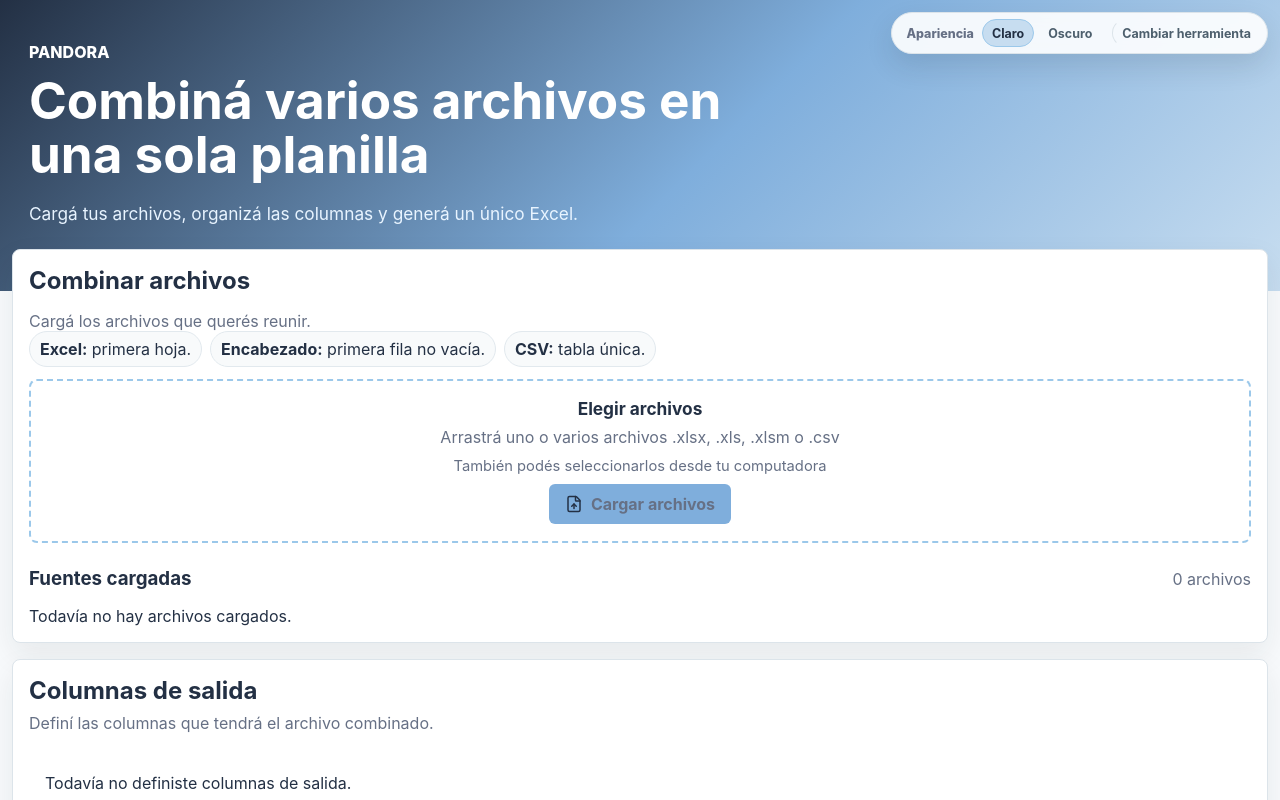
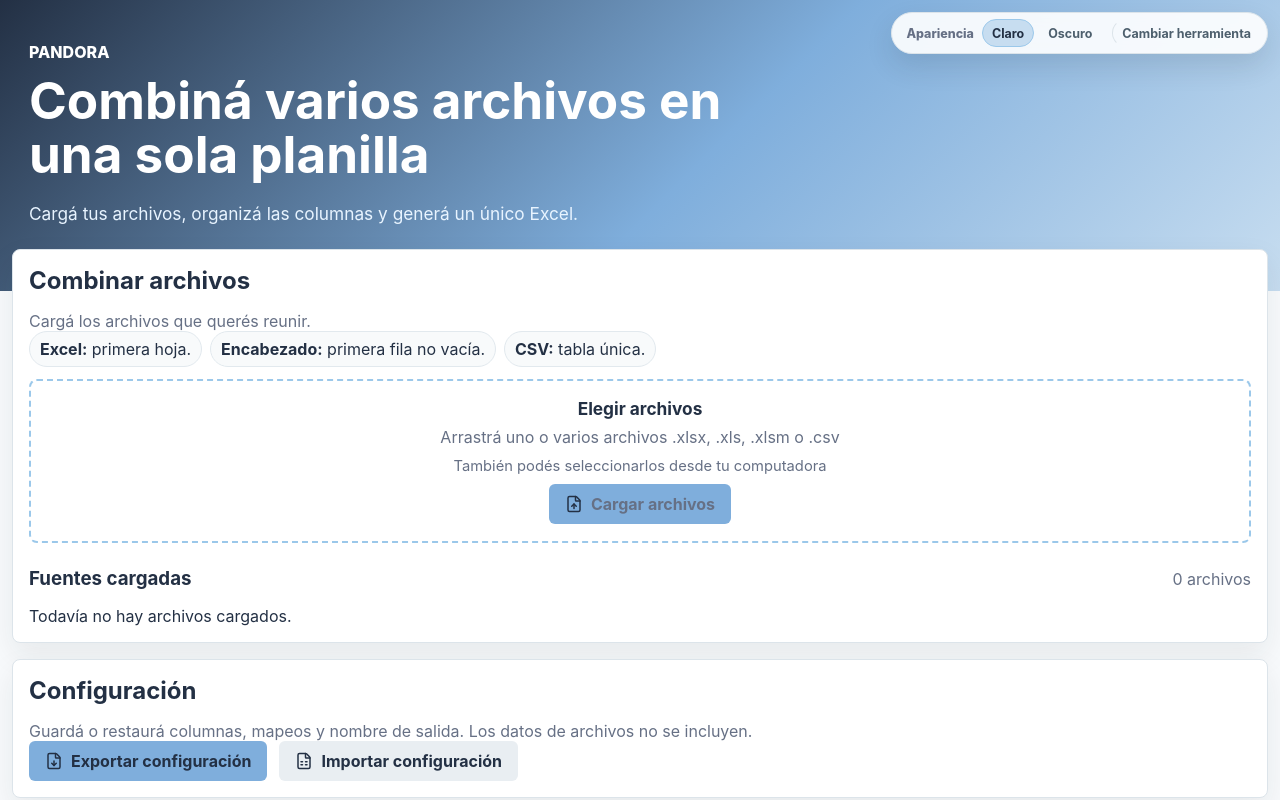
Before and after one commit to MiltonBarraza/Pandora, a React (Vite) app: page / in a window 1280 px wide. Both pictures are taken after a click on the button "Combinar archivos". Shown: the top 800 px of the page. Built offline with nearby package versions, Linux system fonts and the light colour scheme.

Commit message:
Add combine settings import export UI

```diff
--- /dev/null
+++ b/src/components/CombineWizard/CombineSettingsActions.tsx
@@ -0,0 +1,117 @@
+import { useRef, useState } from 'react';
+import {
+  applyCombineSettingsSnapshot,
+  createCombineSettingsSnapshot,
+  parseCombineSettingsSnapshotJson,
+  type AppliedCombineSettings,
+  type CombineSettingsSnapshot,
+} from '../../domain/combine/combineSettings';
+import type { CombineColumnMapping, CombineOutputColumn, CombineSource } from '../../types/combine';
+import { ActionButton } from '../ui/ActionButton/ActionButton';
+import { ConfirmDialog } from '../ui/ConfirmDialog/ConfirmDialog';
+
+type CombineSettingsActionsProps = {
+  sources: CombineSource[];
+  outputColumns: CombineOutputColumn[];
+  mappings: CombineColumnMapping[];
+  outputFileName: string;
+  onApplySettings: (settings: AppliedCombineSettings) => void;
+};
+
+export function CombineSettingsActions({
+  sources,
+  outputColumns,
+  mappings,
+  outputFileName,
+  onApplySettings,
+}: CombineSettingsActionsProps) {
+  const inputRef = useRef<HTMLInputElement | null>(null);
+  const [pendingSnapshot, setPendingSnapshot] = useState<CombineSettingsSnapshot | null>(null);
+  const [importError, setImportError] = useState('');
+  const [warnings, setWarnings] = useState<string[]>([]);
+
+  const exportSettings = () => {
+    const snapshot = createCombineSettingsSnapshot({ sources, outputColumns, mappings, outputFileName });
+    const blob = new Blob([JSON.stringify(snapshot, null, 2)], { type: 'application/json' });
+    const url = URL.createObjectURL(blob);
+    const anchor = document.createElement('a');
+    anchor.href = url;
+    anchor.download = 'configuracion-combine.json';
+    anchor.click();
+    URL.revokeObjectURL(url);
+  };
+
+  const applySnapshot = (snapshot: CombineSettingsSnapshot) => {
+    const result = applyCombineSettingsSnapshot({ snapshot, sources });
+    onApplySettings(result);
+    setWarnings(result.warnings);
+    setImportError('');
+    setPendingSnapshot(null);
+  };
+
+  const importSettings = async (file: File | undefined) => {
+    if (!file) {
+      return;
+    }
+    let text: string;
+    try {
+      text = await file.text();
+    } catch {
+      setImportError('No se pudo leer el archivo de configuración.');
+      setWarnings([]);
+      return;
+    }
+    const parsed = parseCombineSettingsSnapshotJson(text);
+    if (!parsed.ok) {
+      setImportError(parsed.error);
+      setWarnings([]);
+      return;
+    }
+
+    setImportError('');
+    if (outputColumns.length > 0 || mappings.length > 0) {
+      setPendingSnapshot(parsed.snapshot);
+      return;
+    }
+    applySnapshot(parsed.snapshot);
+  };
+
+  return (
+    <section className="panel">
+      <ConfirmDialog
+        open={Boolean(pendingSnapshot)}
+        title="Importar configuración"
+        message="Se reemplazarán las columnas de salida y los mapeos actuales."
+        cancelLabel="Cancelar"
+        confirmLabel="Importar configuración"
+        onCancel={() => setPendingSnapshot(null)}
+        onConfirm={() => pendingSnapshot && applySnapshot(pendingSnapshot)}
+      />
+      <h2>Configuración</h2>
+      <p className="muted combineSettingsDescription">
+        Guardá o restaurá columnas, mapeos y nombre de salida. Los datos de archivos no se incluyen.
+      </p>
+      <input
+        ref={inputRef}
+        className="combineSettingsFileInput"
+        type="file"
+        accept="application/json,.json"
+        tabIndex={-1}
+        onChange={(event) => {
+          void importSettings(event.target.files?.[0]);
+          event.target.value = '';
+        }}
+      />
+      <div className="actions">
+        <ActionButton action="export" onClick={exportSettings}>Exportar configuración</ActionButton>
+        <ActionButton action="import" variant="secondary" onClick={() => inputRef.current?.click()}>
+          Importar configuración
+        </ActionButton>
+      </div>
+      {importError ? <p className="errorText combineSettingsMessage">{importError}</p> : null}
+      {warnings.map((warning) => (
+        <p key={warning} className="combineColumnWarning combineSettingsMessage">{warning}</p>
+      ))}
+    </section>
+  );
+}
--- a/src/components/CombineWizard/CombineWizard.tsx
+++ b/src/components/CombineWizard/CombineWizard.tsx
@@ -1,6 +1,7 @@
 import { useEffect, useMemo, useRef, useState, type ReactNode } from 'react';
 import { buildCombinedRows } from '../../domain/combine/buildCombinedRows';
 import { reapplyCombineMappings } from '../../domain/combine/combineColumnMappings';
+import type { AppliedCombineSettings } from '../../domain/combine/combineSettings';
 import { readCombineSource } from '../../domain/combine/readCombineSource';
 import { reconcileCombineMappings } from '../../domain/combine/reconcileCombineMappings';
 import type { CombineColumnMapping, CombineOutputColumn, CombineSource } from '../../types/combine';
@@ -9,6 +10,7 @@ import { CombinedRowsPreview } from './CombinedRowsPreview';
 import { CombineExportActions } from './CombineExportActions';
 import { CombineMappingsEditor } from './CombineMappingsEditor';
 import { CombineOutputColumns } from './CombineOutputColumns';
+import { CombineSettingsActions } from './CombineSettingsActions';
 import { MultipleFileUploader } from './MultipleFileUploader';
 
 type CombineWizardProps = {
@@ -20,6 +22,7 @@ export function CombineWizard({ appearanceToolbar, onStatePresenceChange }: Comb
   const [sources, setSources] = useState<CombineSource[]>([]);
   const [outputColumns, setOutputColumns] = useState<CombineOutputColumn[]>([]);
   const [mappings, setMappings] = useState<CombineColumnMapping[]>([]);
+  const [outputFileName, setOutputFileName] = useState('Archivo combinado');
   const [readErrors, setReadErrors] = useState<CombineReadError[]>([]);
   const [isReading, setIsReading] = useState(false);
   const nextSourceIndexRef = useRef(0);
@@ -34,9 +37,18 @@ export function CombineWizard({ appearanceToolbar, onStatePresenceChange }: Comb
 
   useEffect(() => {
     onStatePresenceChange?.(
-      sources.length > 0 || outputColumns.length > 0 || mappings.length > 0,
+      sources.length > 0
+        || outputColumns.length > 0
+        || mappings.length > 0
+        || outputFileName !== 'Archivo combinado',
     );
-  }, [sources.length, outputColumns.length, mappings.length, onStatePresenceChange]);
+  }, [sources.length, outputColumns.length, mappings.length, outputFileName, onStatePresenceChange]);
+
+  const applySettings = (settings: AppliedCombineSettings) => {
+    setOutputColumns(settings.outputColumns);
+    setMappings(settings.mappings);
+    setOutputFileName(settings.outputFileName);
+  };
 
   const combinedRows = useMemo(() => buildCombinedRows({
     sources,
@@ -135,6 +147,13 @@ export function CombineWizard({ appearanceToolbar, onStatePresenceChange }: Comb
             </div>
           )}
         </section>
+        <CombineSettingsActions
+          sources={sources}
+          outputColumns={outputColumns}
+          mappings={mappings}
+          outputFileName={outputFileName}
+          onApplySettings={applySettings}
+        />
         <CombineOutputColumns
           sources={sources}
           outputColumns={outputColumns}
@@ -168,6 +187,8 @@ export function CombineWizard({ appearanceToolbar, onStatePresenceChange }: Comb
           outputColumns={outputColumns}
           mappings={mappings}
           combinedRows={combinedRows}
+          outputFileName={outputFileName}
+          onOutputFileNameChange={setOutputFileName}
         />
       </div>
     </main>
--- a/src/domain/combine/combineSettings.ts
+++ b/src/domain/combine/combineSettings.ts
@@ -52,7 +52,12 @@ export type AppliedCombineSettings = {
   outputFileName: string;
   outputColumns: CombineOutputColumn[];
   mappings: CombineColumnMapping[];
+  warnings: string[];
 };
+
+export type ParseCombineSettingsSnapshotResult =
+  | { ok: true; snapshot: CombineSettingsSnapshot }
+  | { ok: false; error: string };
 
 export function createCombineSettingsSnapshot({
   sources,
@@ -100,10 +105,26 @@ export function applyCombineSettingsSnapshot({
   snapshot,
   sources,
 }: ApplyCombineSettingsSnapshotInput): AppliedCombineSettings {
+  const warnings: string[] = [];
   const outputColumns = [...snapshot.outputColumns]
     .sort((left, right) => left.index - right.index)
     .map(({ id, name }) => ({ id, name }));
   const savedSources = matchSavedSources(snapshot.sourceMappings, sources);
+  if (sources.length === 0 && snapshot.sourceMappings.length > 0) {
+    warnings.push('Para restaurar mapeos, cargá los archivos correspondientes y volvé a importar la configuración.');
+  } else {
+    savedSources.forEach((savedSource, index) => {
+      if (!savedSource) {
+        warnings.push(`No se encontró configuración para ${sources[index].fileName}; se aplicó automapeo.`);
+      }
+    });
+    const matchedSavedSources = new Set(savedSources.filter(Boolean));
+    snapshot.sourceMappings.forEach((savedSource) => {
+      if (!matchedSavedSources.has(savedSource)) {
+        warnings.push(`No está cargada la fuente ${savedSource.fileName}; sus mapeos no se aplicaron.`);
+      }
+    });
+  }
   const initialMappings = buildInitialCombineMappings(sources, outputColumns);
   const initialByPair = new Map(
     initialMappings.map((mapping) => [mappingKey(mapping.sourceId, mapping.outputColumnId), mapping]),
@@ -128,6 +149,11 @@ export function applyCombineSettingsSnapshot({
       const sourceColumn = savedMapping.sourceColumnId === null
         ? undefined
         : resolveSavedSourceColumn(source.columns, savedMapping);
+      if (savedMapping.sourceColumnId !== null && !sourceColumn) {
+        warnings.push(
+          `No se encontró la columna ${savedMapping.sourceColumnName ?? savedMapping.sourceColumnId} en ${source.fileName}.`,
+        );
+      }
       return {
         sourceId: source.id,
         outputColumnId: outputColumn.id,
@@ -140,6 +166,47 @@ export function applyCombineSettingsSnapshot({
     outputFileName: snapshot.outputFileName,
     outputColumns,
     mappings,
+    warnings: [...new Set(warnings)],
+  };
+}
+
+export function parseCombineSettingsSnapshotJson(text: string): ParseCombineSettingsSnapshotResult {
+  let value: unknown;
+  try {
+    value = JSON.parse(text);
+  } catch {
+    return { ok: false, error: 'El archivo no contiene un JSON válido.' };
+  }
+
+  if (!isRecord(value)) {
+    return { ok: false, error: 'La configuración debe ser un objeto JSON.' };
+  }
+  if (value.schemaVersion !== 1) {
+    return { ok: false, error: 'Versión de configuración no compatible.' };
+  }
+  if (value.app !== 'excel-sanitizer') {
+    return { ok: false, error: 'La configuración no pertenece a Excel Sanitizer.' };
+  }
+  if (value.feature !== 'combine-files') {
+    return { ok: false, error: 'La configuración no corresponde a Combinar archivos.' };
+  }
+  if (!Array.isArray(value.outputColumns) || !value.outputColumns.every(isSettingsOutputColumn)) {
+    return { ok: false, error: 'Las columnas de salida de la configuración no son válidas.' };
+  }
+  if (!Array.isArray(value.sourceMappings) || !value.sourceMappings.every(isSettingsSourceMapping)) {
+    return { ok: false, error: 'Los mapeos de fuentes de la configuración no son válidos.' };
+  }
+
+  return {
+    ok: true,
+    snapshot: {
+      schemaVersion: 1,
+      app: 'excel-sanitizer',
+      feature: 'combine-files',
+      outputFileName: typeof value.outputFileName === 'string' ? value.outputFileName : 'Archivo combinado',
+      outputColumns: value.outputColumns,
+      sourceMappings: value.sourceMappings,
+    },
   };
 }
 
@@ -201,3 +268,34 @@ function resolveSavedSourceColumn(
 function mappingKey(sourceId: string, outputColumnId: string) {
   return `${sourceId}\u0000${outputColumnId}`;
 }
+
+function isRecord(value: unknown): value is Record<string, unknown> {
+  return typeof value === 'object' && value !== null && !Array.isArray(value);
+}
+
+function isSettingsOutputColumn(value: unknown): value is CombineSettingsOutputColumn {
+  return isRecord(value)
+    && typeof value.id === 'string'
+    && typeof value.name === 'string'
+    && Number.isInteger(value.index)
+    && Number(value.index) >= 0;
+}
+
+function isSettingsSourceMapping(value: unknown): value is CombineSettingsSourceMapping {
+  return isRecord(value)
+    && Number.isInteger(value.sourceIndex)
+    && Number(value.sourceIndex) >= 0
+    && typeof value.fileName === 'string'
+    && (value.sheetName === undefined || typeof value.sheetName === 'string')
+    && Array.isArray(value.mappings)
+    && value.mappings.every(isSettingsColumnMapping);
+}
+
+function isSettingsColumnMapping(value: unknown): value is CombineSettingsColumnMapping {
+  return isRecord(value)
+    && typeof value.outputColumnId === 'string'
+    && typeof value.outputColumnName === 'string'
+    && (value.sourceColumnId === null || typeof value.sourceColumnId === 'string')
+    && (value.sourceColumnName === null || typeof value.sourceColumnName === 'string')
+    && (value.sourceColumnIndex === null || (Number.isInteger(value.sourceColumnIndex) && Number(value.sourceColumnIndex) >= 0));
+}
--- a/src/styles.css
+++ b/src/styles.css
@@ -798,6 +798,18 @@ h3 {
 
 .combineExportDisabledReason {
   margin: 10px 0 0;
+}
+
+.combineSettingsDescription {
+  margin: -8px 0 14px;
+}
+
+.combineSettingsFileInput {
+  display: none;
+}
+
+.combineSettingsMessage {
+  margin: 12px 0 0;
 }
 
 .dropZone {
```
Also changed, not shown: src/components/CombineWizard/CombineExportActions.tsx (+7 -5 lines), 1 other file (tests, documents, lock files or other folders).
